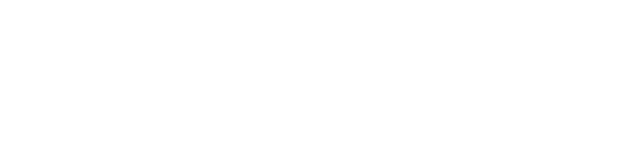
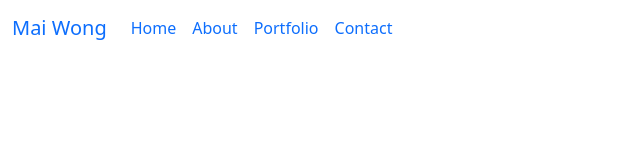
Before and after one commit to DavidShergold/mei-wong, a plain HTML site: page index.html in a window 1280 px wide. Shown: the whole page, without its empty margins (0-640 px from the left). Drawn offline with nearby package versions, Linux system fonts and the light colour scheme.

Commit message:
Add bootstrap navbar

```diff
--- a/index.html
+++ b/index.html
@@ -5,12 +5,43 @@
 <head>
     <meta charset="UTF-8">
     <meta name="viewport" content="width=device-width, initial-scale=1.0">
-    <title>Document</title>
+    <title>Mae Wong | Software Developer</title>
+    <!-- Bootstrap CSS Link -->
+    <link href="https://cdn.jsdelivr.net/npm/bootstrap@5.1.1/dist/css/bootstrap.min.css" rel="stylesheet">
 </head>
 
 
 <body>
+    <nav class="navbar navbar-expand-lg bg-body-tertiary">
+        <div class="container-fluid">
+            <a class="navbar-brand" href="index.html">Mai Wong</a>
+            <button class="navbar-toggler" type="button" data-bs-toggle="collapse"
+                data-bs-target="#navbarSupportedContent" aria-controls="navbarSupportedContent" aria-expanded="false"
+                aria-label="Toggle navigation">
+                <span class="navbar-toggler-icon"></span>
+            </button>
+            <div class="collapse navbar-collapse" id="navbarSupportedContent">
+                <ul class="navbar-nav me-auto mb-2 mb-lg-0">
+                    <li class="nav-item">
+                        <a class="nav-link active" aria-current="page" href="index.html">Home</a>
+                    </li>
+                    <li class="nav-item">
+                        <a class="nav-link" href="#about">About</a>
+                    </li>
+                    <li class="nav-item">
+                        <a class="nav-link" href="#portfolio">Portfolio</a>
+                    </li>
+                    <li class="nav-item">
+                        <a class="nav-link" href="#contact">Contact</a>
+                    </li>
+                </ul>
+            </div>
+        </div>
+    </nav>
 
+
+    <!-- Bootstrap JS -->
+    <script src="https://cdn.jsdelivr.net/npm/bootstrap@5.1.1/dist/js/bootstrap.bundle.min.js"></script>
 </body>
 
 
```
